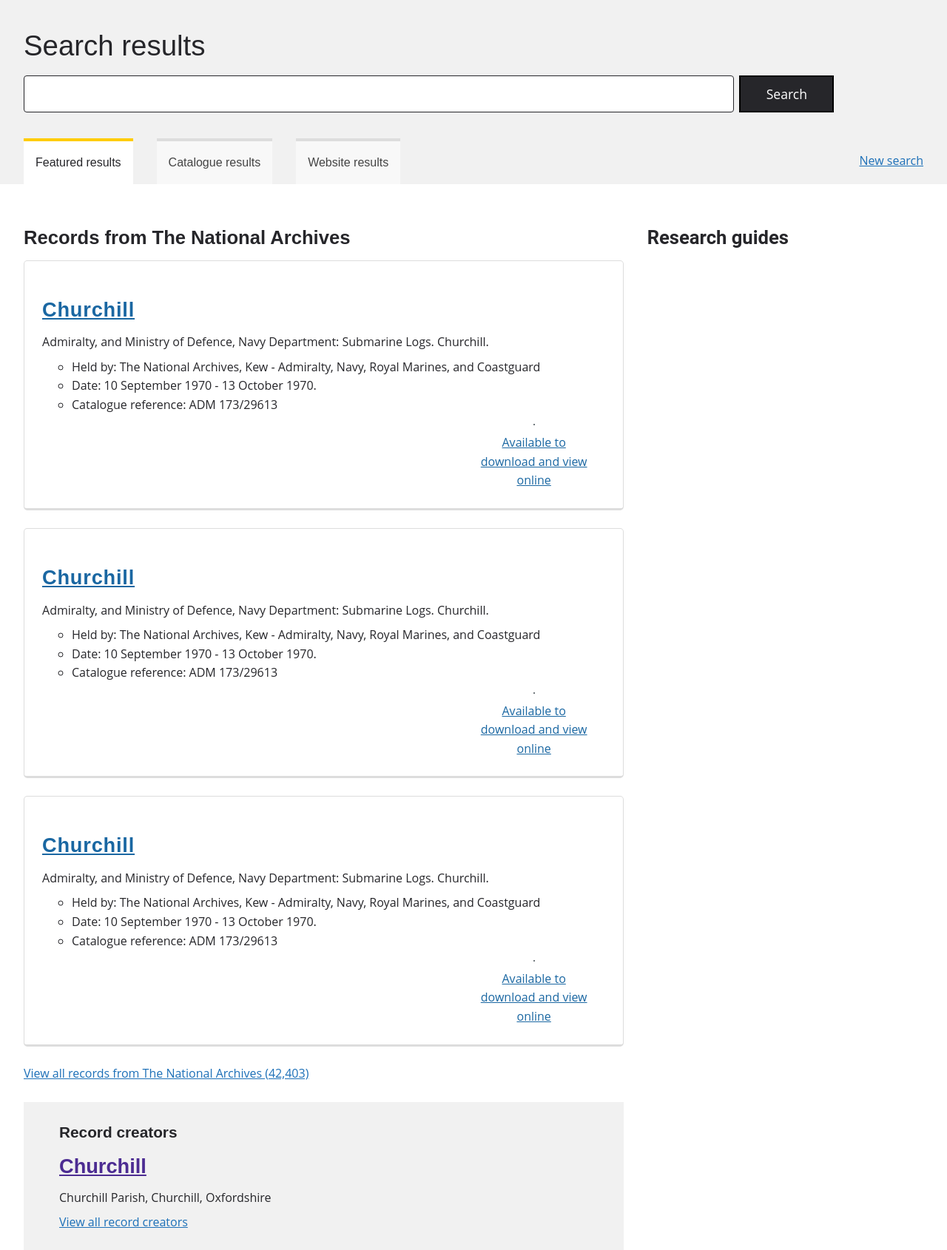
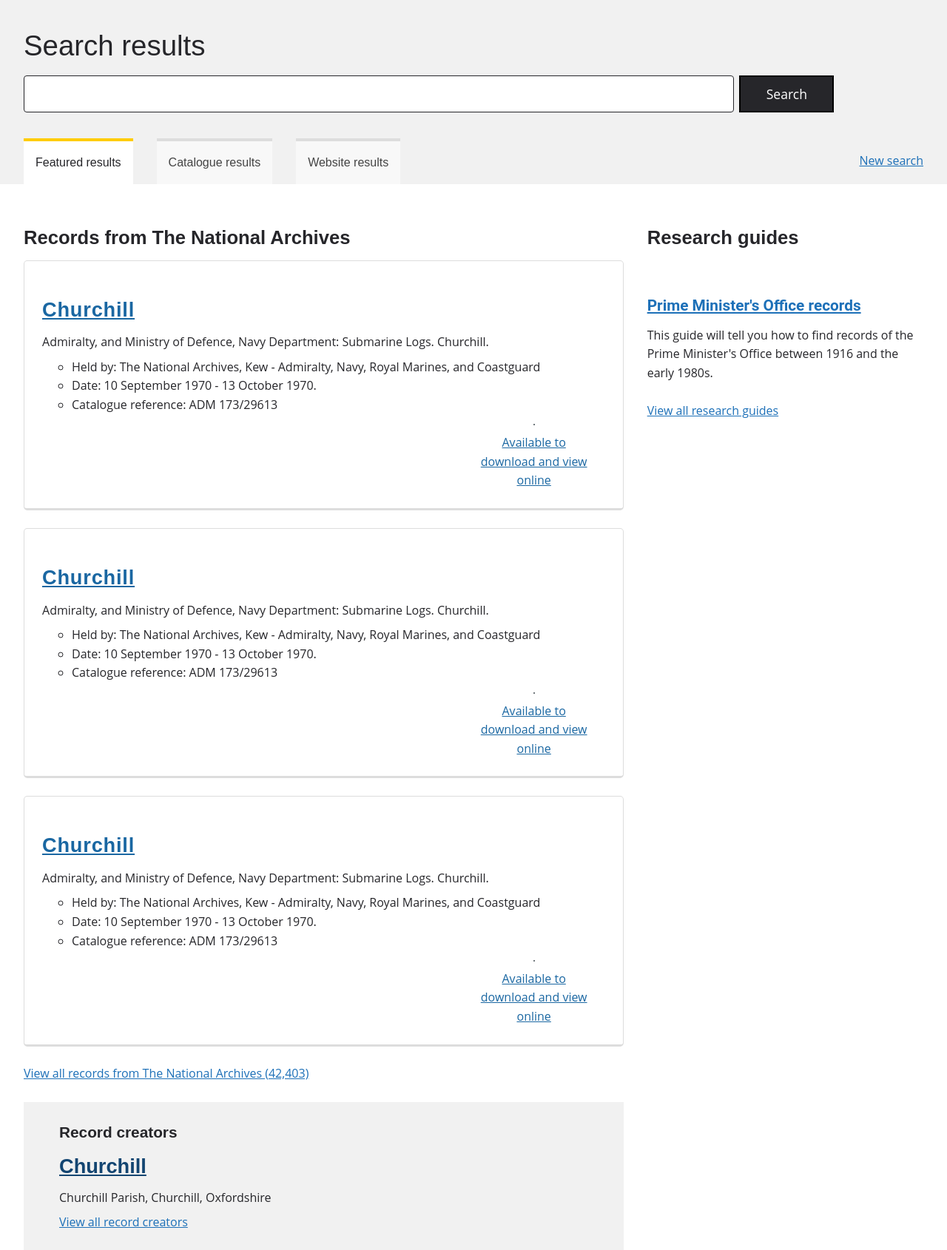
Before and after one commit to nationalarchives/ds-etna-search-plan, a Flask app: page /search/featured in a window 1280 px wide. Shown: the part 129-1819 px from the top of the page at 74% size. Run offline with Flask 2, Linux system fonts and the light colour scheme; some libraries are stand-ins or nearby versions; some web fonts are replaced.

Commit message:
Finish featured results page

```diff
--- a/Prototype/sass/includes/_featured-results.scss
+++ b/Prototype/sass/includes/_featured-results.scss
@@ -25,8 +25,37 @@
             }
         }
 
+        &-link {
+            color: $color__blue_3;
+
+            &:visited, &:hover {
+                color: $color__blue_3;
+            }
+        }
+
         &-paragraph {
             margin-bottom: 0.5rem;
         }
     }
+
+    &__sidebar {
+        &-heading {
+            font-family: $font__supria-sans;
+        }
+
+        &-card {
+
+            &-list {
+                padding-left: 0;
+
+                &-item {
+                    list-style: none;
+                }
+            }
+
+            &-link {
+                display: inline-block;
+            }
+        }
+    }
 }
--- a/Prototype/static/css/search.css
+++ b/Prototype/static/css/search.css
@@ -4065,7 +4065,19 @@ a {
     margin-bottom: 0.5rem; }
     .featured-results__record-creator-heading--smaller {
       font-size: 1.3rem; }
+  .featured-results__record-creator-link {
+    color: #134571; }
+    .featured-results__record-creator-link:visited, .featured-results__record-creator-link:hover {
+      color: #134571; }
   .featured-results__record-creator-paragraph {
     margin-bottom: 0.5rem; }
+.featured-results__sidebar-heading {
+  font-family: supria-sans-condensed, sans-serif; }
+.featured-results__sidebar-card-list {
+  padding-left: 0; }
+  .featured-results__sidebar-card-list-item {
+    list-style: none; }
+.featured-results__sidebar-card-link {
+  display: inline-block; }
 
 /*# sourceMappingURL=search.css.map */
--- a/Prototype/templates/featured_results.html
+++ b/Prototype/templates/featured_results.html
@@ -22,7 +22,7 @@
                 </div>
                 <div class="featured-results__record-creator-description">
                     <h2 class="featured-results__record-creator-heading--smaller">Record creators</h2>
-                    <h3 class="featured-results__record-creator-heading"><a href="">Churchill</a></h3>
+                    <h3 class="featured-results__record-creator-heading"><a href="#" class="featured-results__record-creator-link">Churchill</a></h3>
                     <p class="featured-results__record-creator-paragraph">Churchill Parish, Churchill, Oxfordshire</p>
                     <p class="featured-results__record-creator-paragraph"><a href="#">View all record creators</a></p>
                 </div>
@@ -31,7 +31,35 @@
         </div>
 
         <div class="featured-search-grid__sidebar">
-            <h2>Research guides</h2>
+            <h2 class="featured-results__sidebar-heading">Research guides</h2>
+
+            <ul class="featured-results__sidebar-card-list">
+                <li class="featured-results__sidebar-card-list-item">
+                    <div>
+                        <a href='#' aria-hidden="true" tabindex="-1">
+                            <div>
+                                <picture>
+                                    <source media="(max-width: 768px)" srcset="https://via.placeholder.com/508x304">
+                                    <source media="(max-width: 991px)" srcset="https://via.placeholder.com/328x196">
+                                    <source media="(max-width: 1199px)" srcset="https://via.placeholder.com/288x172">
+                                    <source media="(min-width: 1200px)" srcset="https://via.placeholder.com/348x208">
+                                    <img src="https://via.placeholder.com/508x304" alt="" class="card-group-secondary-nav__image-fallback">
+                                </picture>
+                            </div>
+                        </a>
+                            <div>
+                                <a href='#' class="featured-results__sidebar-card-link">
+                                    <h3>
+                                            Prime Minister's Office records
+                                    </h3>
+                                </a>
+                                <p>This guide will tell you how to find records of the Prime Minister's Office between 1916 and the early 1980s.</p>
+                            </div>
+
+                    </div>
+                </li>
+            </ul>
+            <p><a href="#">View all research guides</a></p>
         </div>
 
     </div>
```
Also changed, not shown: 1 other file.
